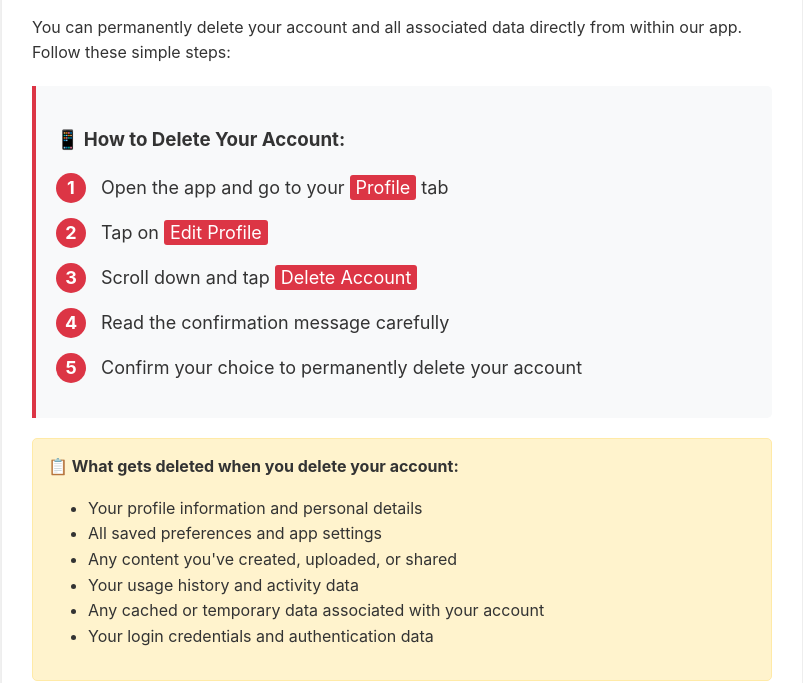
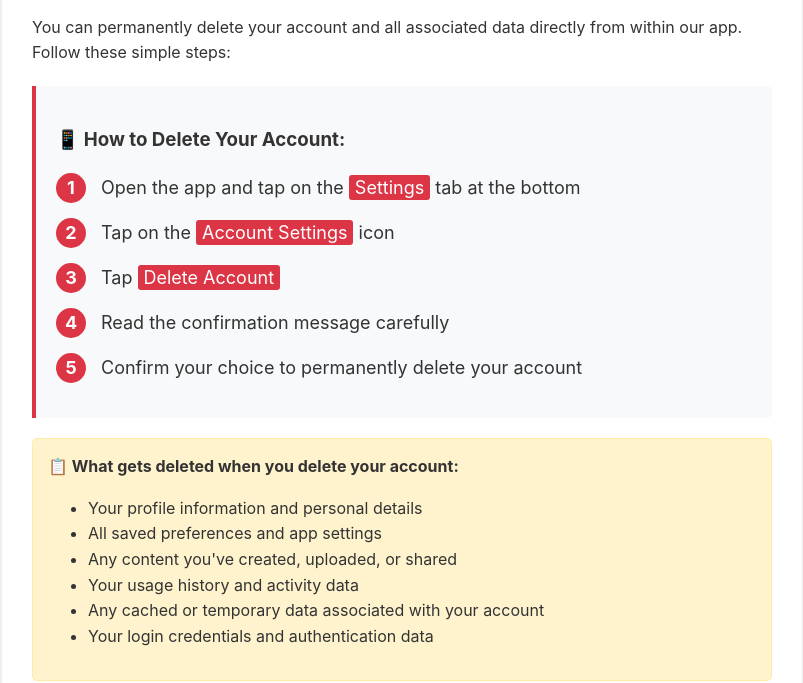
Before and after one commit to zephyrnexus-code/fisca-policy, a plain HTML site: page delete-account/index.html in a window 1280 px wide. Shown: the part 138-821 px from the top of the page, without its empty margins (238-1041 px from the left). Drawn offline with Linux system fonts and the light colour scheme.

Commit message:
Update flow

```diff
--- a/delete-account/index.html
+++ b/delete-account/index.html
@@ -1,4 +1,3 @@
-
 <!DOCTYPE html>
 <html lang="en">
 <head>
@@ -122,17 +121,17 @@
 
             <div class="step">
                 <div class="step-number">1</div>
-                <span>Open the app and go to your <span class="highlight">Profile</span> tab</span>
+                <span>Open the app and tap on the <span class="highlight">Settings</span> tab at the bottom</span>
             </div>
 
             <div class="step">
                 <div class="step-number">2</div>
-                <span>Tap on <span class="highlight">Edit Profile</span></span>
+                <span>Tap on the <span class="highlight">Account Settings</span> icon</span>
             </div>
 
             <div class="step">
                 <div class="step-number">3</div>
-                <span>Scroll down and tap <span class="highlight">Delete Account</span></span>
+                <span>Tap <span class="highlight">Delete Account</span></span>
             </div>
 
             <div class="step">
```
